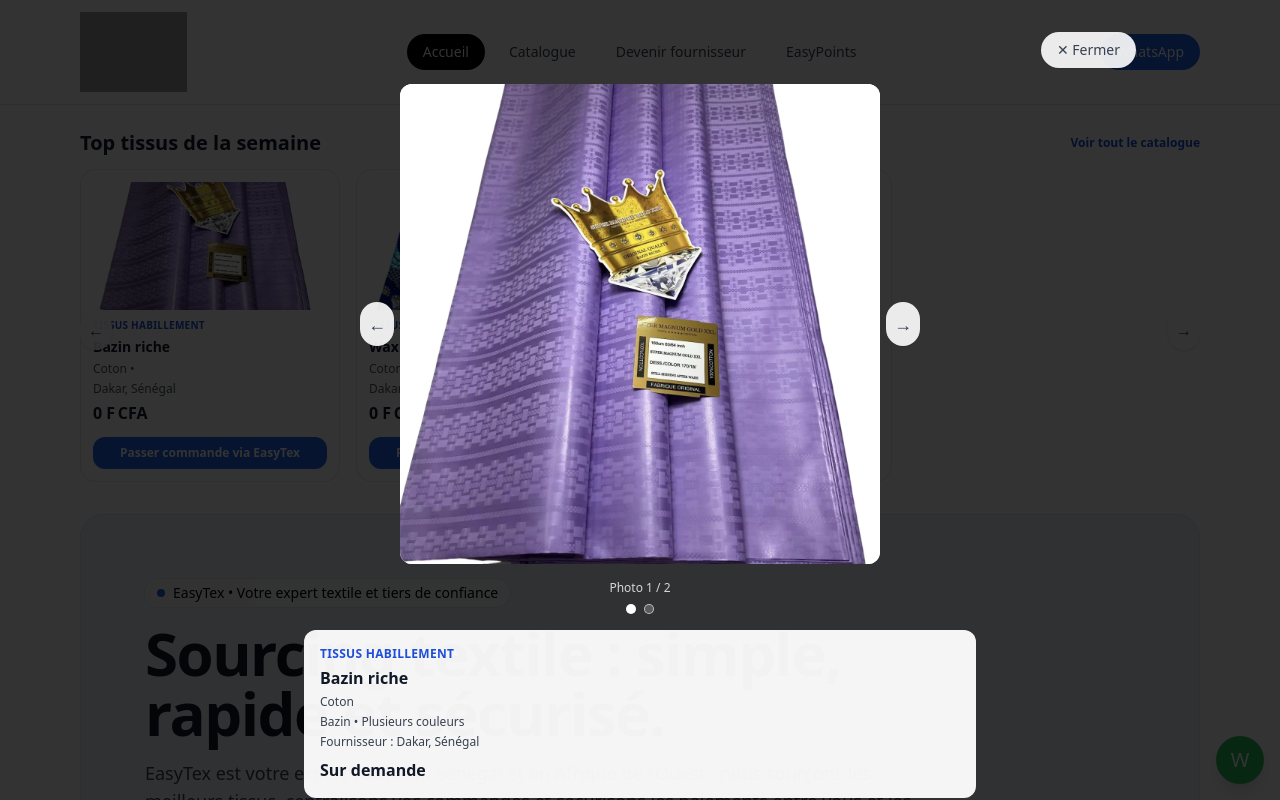
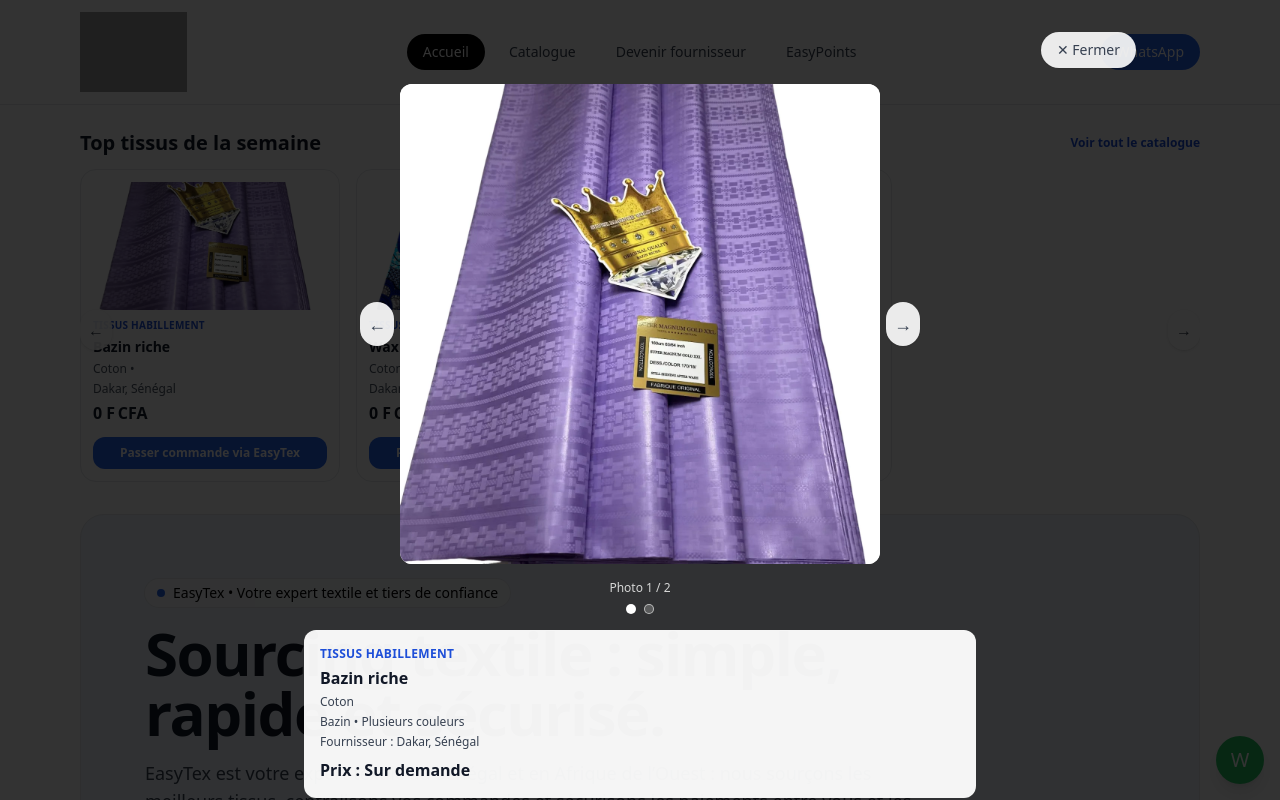
Before and after one commit to Ruth-Ya/easytex-mvp, a React (Vite) app: page / in a window 1280 px wide. Both pictures are taken after a click on the button 210 px from the left and 246 px from the top of the page. Shown: the top 800 px of the page. Built offline with nearby package versions, Linux system fonts and the light colour scheme; grey boxes are pictures that could not be loaded.

Commit message:
Update App.jsx

```diff
--- a/src/App.jsx
+++ b/src/App.jsx
@@ -274,7 +274,7 @@ function Lightbox({
               Fournisseur : {product.supplierCity}, {product.supplierCountry}
             </div>
            <div className="mt-2 text-base font-bold text-gray-900">
-  {product.priceLabel ? product.priceLabel : formatPrice(product.price)}
+  Prix : {product.priceLabel ? product.priceLabel : formatPrice(product.price)}
 </div>
           </div>
         )}
```
